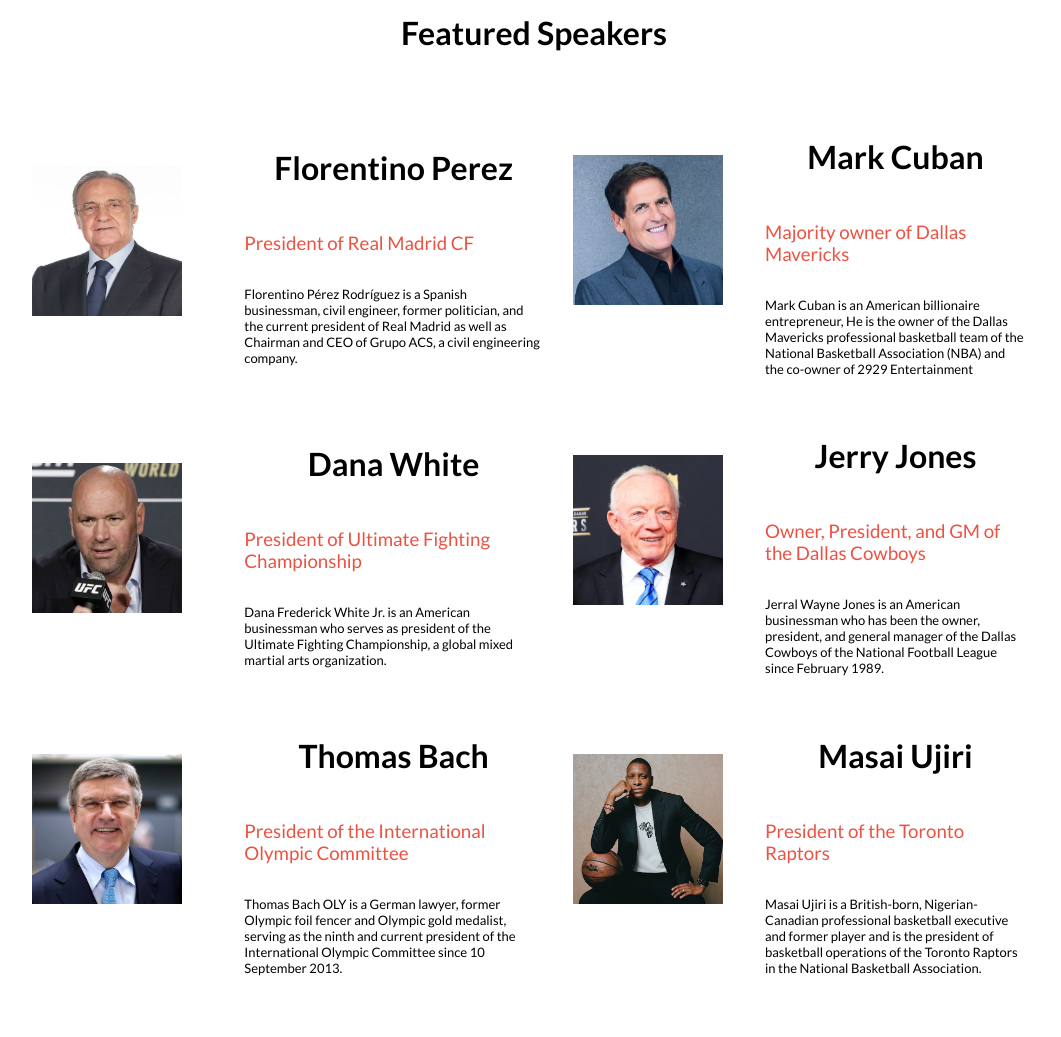
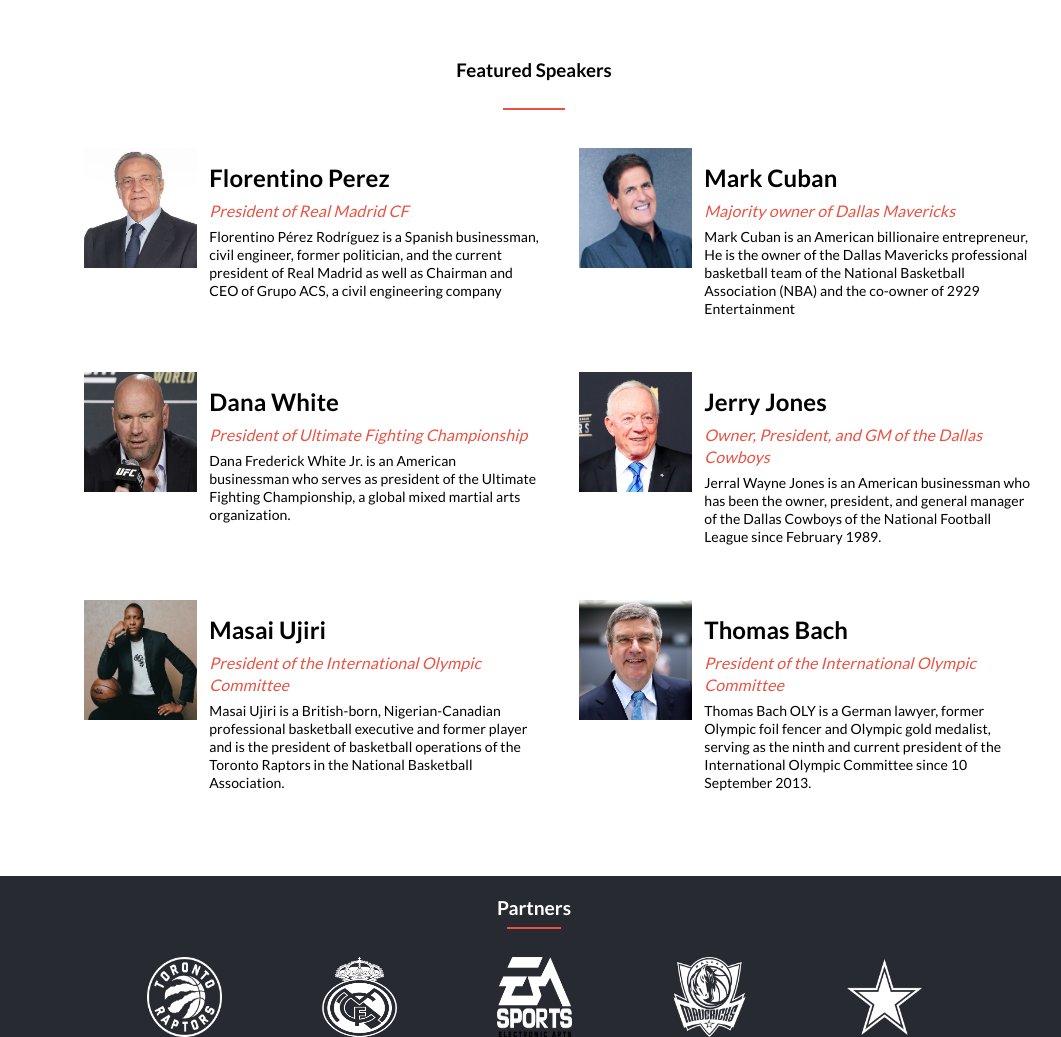
Before and after one commit to jossi30/Module1-Capstone, a plain HTML site: page index.html in a window 1280 px wide. Shown: the part 1340-2377 px from the top of the page, without its empty margins (106-1167 px from the left). Drawn offline with Linux system fonts and the light colour scheme.

Commit message:
final commit before first review request

```diff
--- a/index.html
+++ b/index.html
@@ -88,7 +88,14 @@
       </div>
     </section>
     <!--speakers section-->
-    <section class="speakers-section"></section>
+    <section class="feature-section">
+      <article class="feature-wrapper">
+        <h3 class="main-program-title feature-title">Featured Speakers</h3>
+        <hr color="#ec5242" width="6%" />
+        <ul id="speakers" class="speaker-list">
+        </ul>
+      </article>
+    </section>
     <!--sponcers section-->
     <section class="sponcers" id="partners">
       <div class="pro-header">Partners</div>
--- a/script.js
+++ b/script.js
@@ -8,93 +8,72 @@ function closeNav() {
 }
 
 /* speakers section */
-const speaker1 = {
-  name: 'Florentino Perez',
-  img: ['img/perez.jpg'],
-  position: 'President of Real Madrid CF',
-  info: 'Florentino Pérez Rodríguez is a Spanish businessman, civil engineer, former politician, and the current president of Real Madrid as well as Chairman and CEO of Grupo ACS, a civil engineering company.',
-};
-const speaker2 = {
-  name: 'Mark Cuban',
-  img: ['img/cuban1.jpg'],
-  position: 'Majority owner of Dallas Mavericks',
-  info: 'Mark Cuban is an American billionaire entrepreneur, He is the owner of the Dallas Mavericks professional basketball team of the National Basketball Association (NBA) and the co-owner of 2929 Entertainment',
-};
-const speaker3 = {
-  name: 'Dana White',
-  img: ['img/Dana-White.png'],
-  position: 'President of Ultimate Fighting Championship',
-  info: 'Dana Frederick White Jr. is an American businessman who serves as president of the Ultimate Fighting Championship, a global mixed martial arts organization. ',
-};
-const speaker4 = {
-  name: 'Jerry Jones',
-  img: ['img/jones.jpg'],
-  position: 'Owner, President, and GM of the Dallas Cowboys',
-  info: 'Jerral Wayne Jones is an American businessman who has been the owner, president, and general manager of the Dallas Cowboys of the National Football League since February 1989.',
-};
-const speaker5 = {
-  name: 'Thomas Bach',
-  img: ['img/thomas-bach.jpg'],
-  position: 'President of the International Olympic Committee',
-  info: 'Thomas Bach OLY is a German lawyer, former Olympic foil fencer and Olympic gold medalist, serving as the ninth and current president of the International Olympic Committee since 10 September 2013.',
-};
-const speaker6 = {
-  name: 'Masai Ujiri',
-  img: ['img/Ujiri.jpg'],
-  position: 'President of the Toronto Raptors',
-  info: 'Masai Ujiri is a British-born, Nigerian-Canadian professional basketball executive and former player and is the president of basketball operations of the Toronto Raptors in the National Basketball Association.',
-};
+const speakers = [
+  {
+    id: 1,
+    name: 'Florentino Perez',
+    title: 'President of Real Madrid CF',
+    description: 'Florentino Pérez Rodríguez is a Spanish businessman, civil engineer, former politician, and the current president of Real Madrid as well as Chairman and CEO of Grupo ACS, a civil engineering company',
+    image: 'img/perez.jpg',
+  },
+  {
+    id: 2,
+    name: 'Mark Cuban',
+    title: 'Majority owner of Dallas Mavericks',
+    description: 'Mark Cuban is an American billionaire entrepreneur, He is the owner of the Dallas Mavericks professional basketball team of the National Basketball Association (NBA) and the co-owner of 2929 Entertainment',
+    image: 'img/cuban1.jpg',
+  },
+  {
+    id: 3,
+    name: 'Dana White',
+    title: 'President of Ultimate Fighting Championship',
+    description: 'Dana Frederick White Jr. is an American businessman who serves as president of the Ultimate Fighting Championship, a global mixed martial arts organization.',
+    image: 'img/Dana-White.png',
+  },
+  {
+    id: 4,
+    name: 'Jerry Jones',
+    title: 'Owner, President, and GM of the Dallas Cowboys',
+    description: 'Jerral Wayne Jones is an American businessman who has been the owner, president, and general manager of the Dallas Cowboys of the National Football League since February 1989.',
+    image: 'img/jones.jpg',
+  },
+  {
+    id: 5,
+    name: 'Masai Ujiri',
+    title: 'President of the International Olympic Committee',
+    description: 'Masai Ujiri is a British-born, Nigerian-Canadian professional basketball executive and former player and is the president of basketball operations of the Toronto Raptors in the National Basketball Association.',
+    image: 'img/Ujiri.jpg',
+  },
+  {
+    id: 6,
+    name: 'Thomas Bach',
+    title: 'President of the International Olympic Committee',
+    description: 'Thomas Bach OLY is a German lawyer, former Olympic foil fencer and Olympic gold medalist, serving as the ninth and current president of the International Olympic Committee since 10 September 2013.',
+    image: 'img/thomas-bach.jpg',
+  },
+];
 
-const array = [speaker1, speaker2, speaker3, speaker4, speaker5, speaker6];
+const speakerContainer = document.getElementById('speakers');
 
-const section = document.createElement('section');
-section.className = 'speakers';
+function createSpeakerHtml(speaker) {
+  const speakerItem = document.createElement('li');
+  speakerItem.classList.add('speaker-item');
 
-const h2 = document.createElement('h2');
-h2.textContent = 'Featured Speakers';
-section.appendChild(h2);
-
-const div = document.createElement('div');
-div.className = 'speaker-container';
-section.appendChild(div);
-
-for (let i = 0; i < array.length; i += 1) {
-  const divS = document.createElement('div');
-  divS.className = 'speakerP';
-  div.appendChild(divS);
-
-  const divIMG = document.createElement('div');
-  divIMG.className = 'img-speaker';
-  divS.appendChild(divIMG);
-
-  const img = document.createElement('img');
-  img.src = `${array[i].img}`;
-  divIMG.appendChild(img);
-
-  const divInfo = document.createElement('div');
-  divInfo.className = 'info-speaker';
-  divS.appendChild(divInfo);
-
-  const h2Info = document.createElement('h2');
-  h2Info.textContent = `${array[i].name}`;
-  divInfo.appendChild(h2Info);
-
-  const h3Info = document.createElement('h3');
-  h3Info.textContent = `${array[i].position}`;
-  divInfo.appendChild(h3Info);
-
-  const pInfo = document.createElement('p');
-  pInfo.textContent = `${array[i].info}`;
-  divInfo.appendChild(pInfo);
+  const html = `
+    <div class="image-wrapper">
+      <img class="speaker-img" src=${speaker.image} alt="Speaker">
+    </div>
+    <div class="speaker-info">
+      <h3 class="speaker-name">${speaker.name}</h3>
+      <span class="speaker-title">${speaker.title}</span>
+      <div class="speaker-divder"></div>
+      <p class="speaker-description">${speaker.description}</p>
+    </div>
+  `;
+  speakerItem.innerHTML = html;
+  speakerContainer.appendChild(speakerItem);
 }
 
-const list = document.querySelector('.speakers-section');
-
-window.addEventListener('load', () => {
-  if (typeof (list) !== 'undefined' && list != null) {
-    list.after(section);
-  }
-});
-
+speakers.forEach((speaker) => createSpeakerHtml(speaker));
 closeNav.addEventListener('click');
 openNav.addEventListener('click');
--- a/style.css
+++ b/style.css
@@ -171,60 +171,89 @@ header {
 }
 
 /* speakers section */
-.speakers h2 {
-  font-size: 2em;
-  text-align: center;
+.feature-section {
+  padding: 0 20px;
 }
 
-.speaker-container {
+.feature-wrapper {
+  width: 100%;
+  padding: 50px 0;
   display: flex;
   flex-direction: column;
+  align-items: center;
   justify-content: center;
-  align-items: center;
-  flex-wrap: wrap;
 }
 
-.speaker-container .speakerP {
+.feature-title {
+  color: var(--black);
+}
+
+.speaker-list {
   display: grid;
-  grid-template-columns: 35% 65%;
-  gap: 10px;
-  margin: 10px;
+  grid-template-columns: 1fr;
+  grid-gap: 50px;
+  margin: 30px 0;
+}
+
+.speaker-item {
+  display: grid;
+  grid-template-columns: 1fr 3fr;
+  grid-gap: 12px;
+}
+
+.image-wrapper {
+  width: 100%;
+  height: 120px;
   position: relative;
 }
 
-.speaker-container .speakerP .info-speaker {
-  display: flex;
-  flex-direction: column;
-  margin: 0 20px;
+.pattern {
+  position: absolute;
+  top: 0;
+  left: 0;
+  z-index: -1;
 }
 
-.speaker-container .speakerP .info-speaker h3 {
-  color: #ec5242;
-  font-weight: 400;
+.speaker-img {
+  width: 120%;
+  height: 80%;
+  margin: 10px 4px;
+  z-index: 1;
 }
 
-.speaker-container .speakerP .info-speaker p {
-  font-size: small;
+.speaker-info {
+  margin-left: 10px;
 }
 
-.speaker-container .speakerP .img-speaker {
-  position: relative;
-  width: 150px;
-  height: 130px;
-  margin-top: 45px;
+.speaker-name {
+  font-size: 24px;
+  font-weight: 700;
+  line-height: 32px;
+  letter-spacing: 0.1px;
+  color: var(--black);
+  margin-bottom: 6px;
 }
 
-.speaker-container .speakerP .img-speaker img {
-  position: absolute;
-  background-color: white;
-  top: 0;
-  right: 0;
-  width: 150px;
-  height: 150px;
+.speaker-title {
+  font-size: 16px;
+  font-weight: 400;
+  line-height: 22px;
+  letter-spacing: 0.1px;
+  font-style: italic;
+  margin: 10px 0;
+  color: #ec5242;
+}
+
+.speaker-description {
+  font-size: 14px;
+  font-weight: 500;
+  line-height: 18px;
+  letter-spacing: 0.1px;
+  color: var(--black);
+  margin-top: 6px;
 }
 
 /* sponcers header */
-
 .sponcers {
   background-color: #272a31;
 }
@@ -262,7 +291,7 @@ header {
 
   .black-bar a {
     padding: 5px 15px;
-    font-size: x-small;
+    font-size: small;
     text-decoration: none;
     color: white;
   }
@@ -403,16 +432,21 @@ header {
   }
 
   /* speakers section */
-  .speaker-container {
-    display: grid;
-    grid-template-columns: auto auto;
-    margin: 3em 8em;
-    justify-content: center;
-    align-items: center;
+  .feature-section {
+    padding: 0 140px;
   }
 
-  .speaker-container .speakerP .img-speaker {
-    margin-right: 2em;
+  .speaker-list {
+    grid-template-columns: repeat(2, 1fr);
+    grid-gap: 30px;
+    margin: 20px 0;
+  }
+
+  .speaker-img {
+    width: 100%;
+    height: 100%;
+    margin: 10px 0 0 10px;
+    z-index: 1;
   }
 
   /* sponcers section */
```
